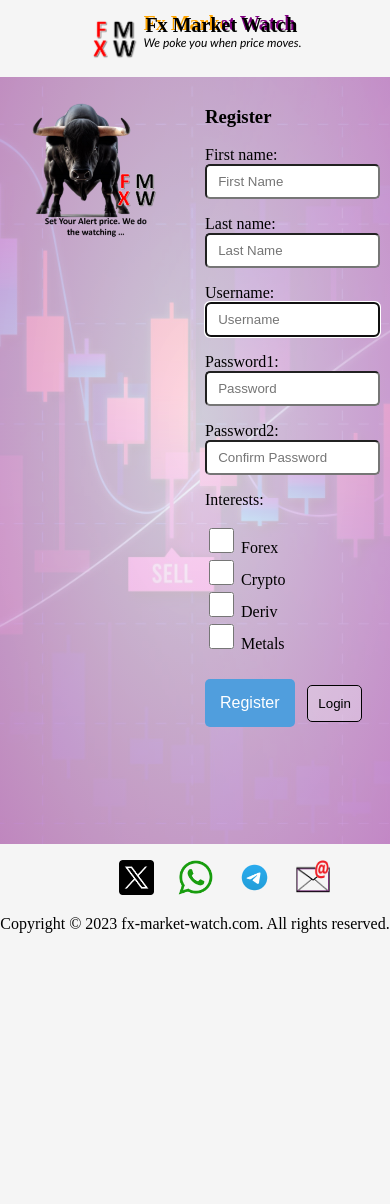
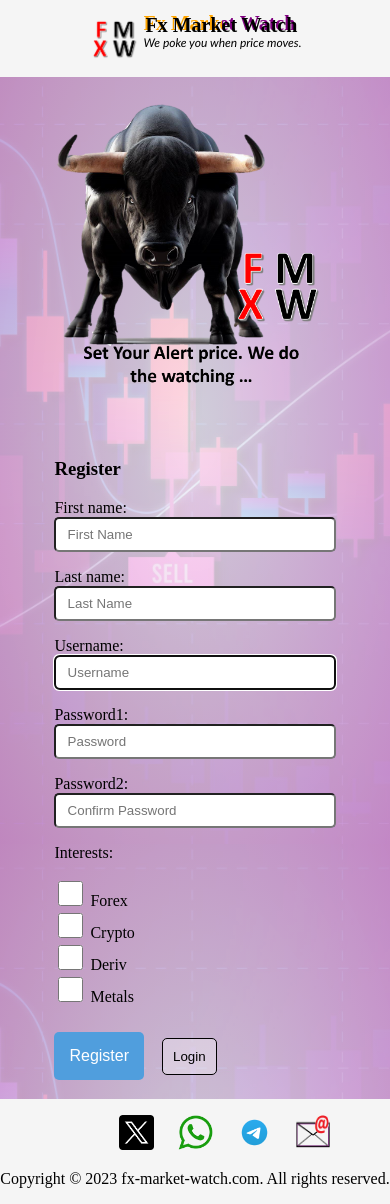
Before and after one commit to georgeeset/fx-price-watch, a Django app: page / in a window 390 px wide. Before the commit the page ends 933 px from the top, so only its background shows below. Run offline with Django 4.2, Linux system fonts and the light colour scheme.

Commit message:
more mdedia query for less than 800px devices

```diff
--- a/static/styles/index.css
+++ b/static/styles/index.css
@@ -103,4 +103,15 @@
         font-size: 20px;
     }
 
+}
+
+@media screen and (max-width: 800px) {
+    .splitColumn {
+      width: 100%;
+      /* padding-left: 10%; */
+    }
+    .imageSlide{
+        width: 80%;
+    }
+
   }
```
